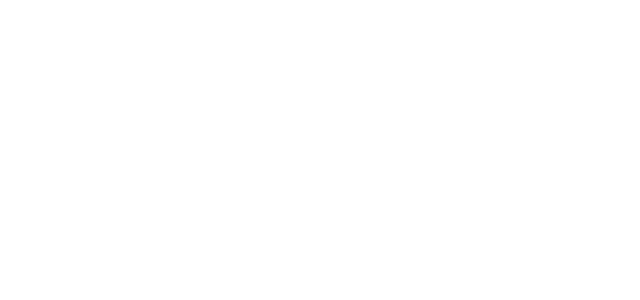
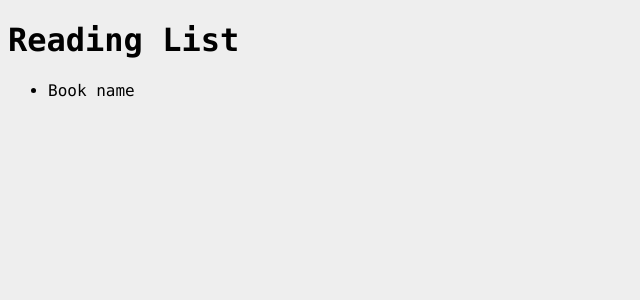
Before and after one commit to bilgeryahov/GraphQL_Test_Service, a React (Create React App) app in the folder GraphQL_Test_Service/client/: page / in a window 1280 px wide. Shown: the top 300 px of the page, without its empty margins (0-640 px from the left). Built offline with nearby package versions, Linux system fonts and the light colour scheme.

Commit message:
Initialize a new BookList component.

```diff
--- a/GraphQL_Test_Service/client/src/App.js
+++ b/GraphQL_Test_Service/client/src/App.js
@@ -1,13 +1,17 @@
 import React, { Component } from 'react';
 
+// Components.
+import BookList from './components/BookList';
+
 class App extends Component {
-  render() {
-    return (
-      <div className="App">
-
-      </div>
-    );
-  }
+	render() {
+		return (
+			<div id="main">
+				<h1>Reading List</h1>
+				<BookList/>
+			</div>
+		);
+	}
 }
 
 export default App;
--- /dev/null
+++ b/GraphQL_Test_Service/client/src/components/BookList.js
@@ -0,0 +1,15 @@
+import React, { Component } from 'react';
+
+class BookList extends Component {
+	render() {
+		return (
+			<div>
+				<ul id="book-list">
+					<li>Book name</li>
+				</ul>
+			</div>
+		);
+	}
+}
+
+export default BookList;
--- a/GraphQL_Test_Service/client/src/index.css
+++ b/GraphQL_Test_Service/client/src/index.css
@@ -1,5 +1,4 @@
 body {
-  margin: 0;
-  padding: 0;
-  font-family: sans-serif;
+	background-color: #eee;
+	font-family: "Consolas", serif;
 }
```
